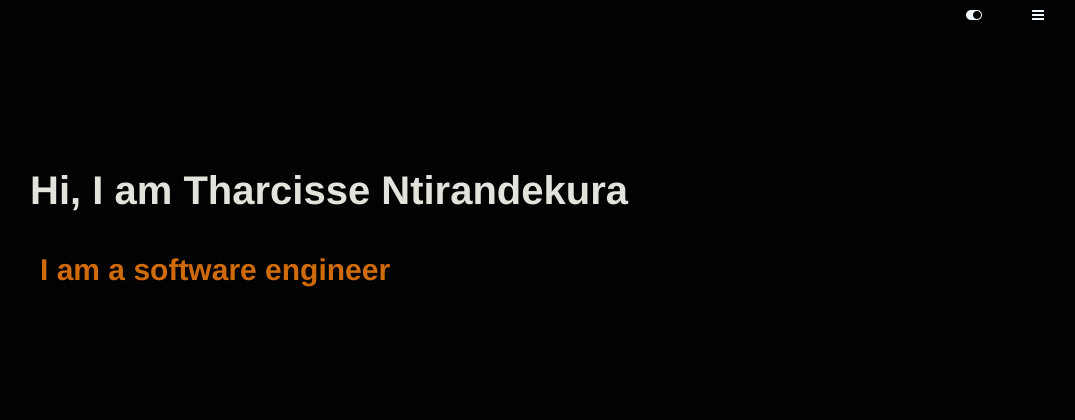
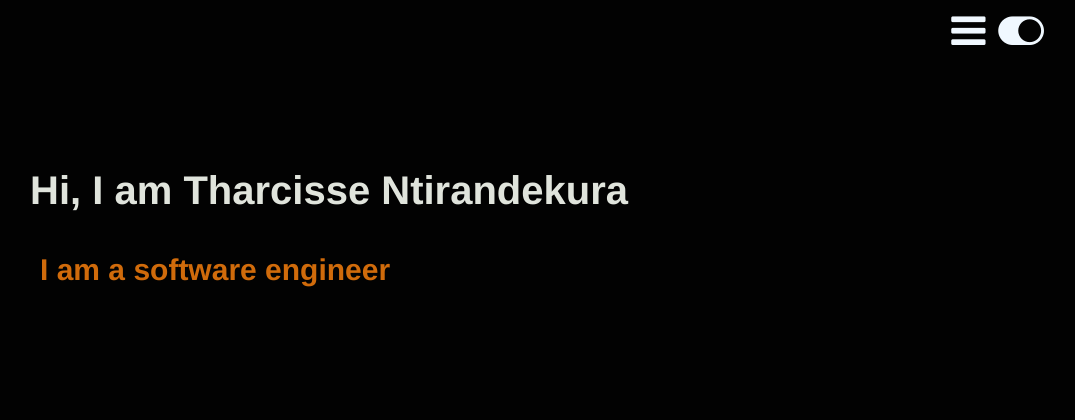
Before and after one commit to tharcissentirandekura/portapp, a Django app: page / in a window 1280 px wide. Shown: the top 420 px of the page, without its empty margins (178-1253 px from the left). Run offline with Django 4.2, Linux system fonts and the light colour scheme.

Commit message:
save the changes for javascript

```diff
--- a/oberlin/tharack/static/tharack/backend/index.js
+++ b/oberlin/tharack/static/tharack/backend/index.js
@@ -1,15 +1,11 @@
 function change() {
     document.querySelector("#backs").onclick = () => {
-      console.log("names");
-      console.log("clicked");
 
       if (document.querySelector("body").style.backgroundColor === "white") {
         // change color and background color of the body
-        console.log("color white");
         document.querySelector("body").style.backgroundColor = "black";
         document.querySelector("body").style.color = "white";
       } else {
-        console.log("color black");
         document.querySelector("body").style.backgroundColor = "white";
         document.querySelector("body").style.color = "black";
         document.querySelector(".nav-bar").style.color = "white";
@@ -18,18 +14,23 @@
   }
 
   function toggles() {
-    console.log("clicked with funge");
+    let state = document.querySelector(".nav-bar");
+    let positioning = document.querySelector(".menue");
     document.querySelector("#show").onclick = () => {
-      let state = document.querySelector(".nav-bar");
-      let positioning = document.querySelector(".menu");
+        positioning.style.display = "block";
+
       if (state.style.display === "none") {
         state.style.display = "block";
         positioning.style.position = "relative";
         positioning.style.bottom = "70px";
 
+
         state.style.display.scrollBehavior = "smooth";
       } else {
         state.style.display = "none";
+        positioning.style.display = "block";
+        // positioning.style.fontSize = "x-large";
+
       }
     };
   }
--- a/oberlin/tharack/static/tharack/files/layout.css
+++ b/oberlin/tharack/static/tharack/files/layout.css
@@ -51,12 +51,12 @@
     bottom: 120px;
     margin: 2em 6em;
   }
-  span {
+  .menue{
     display: block;
     position: relative;
     float: right;
     margin-right: 50px;
-    font-size: 30px;
+    font-size: 40px;
     /*   bottom:50px; */
   }
   span:hover {
--- a/oberlin/tharack/templates/tharack/contact.html
+++ b/oberlin/tharack/templates/tharack/contact.html
@@ -3,6 +3,7 @@
 
 {% block body %}
     <link rel="stylesheet" href="{% static 'tharack/files/contact.css'%}">
+    <script src="{% static 'tharack/backend/index.js' %}"></script>
     <section class="contact_bar">
         <div class="contact">
             <h3>+1 440 458 1012</h3>
--- a/oberlin/tharack/templates/tharack/home.html
+++ b/oberlin/tharack/templates/tharack/home.html
@@ -3,6 +3,7 @@
 {%load static%}
 {% block body %}
     <link rel="stylesheet" href="{% static 'tharack/files/home.css' %}">
+    <script src="{% static 'tharack/backend/index.js' %}"></script>
     <section class="identify">
         <div>
             <h1>Hi, I am Tharcisse Ntirandekura</h1>
--- a/oberlin/tharack/templates/tharack/layout.html
+++ b/oberlin/tharack/templates/tharack/layout.html
@@ -21,21 +21,17 @@
         <li id="portfolio"><a href="{% url 'tharack:portfolio' %}">porfolio</a></li>
         <li id="resume"><a href="">resume</a></li>
         <li id="contact"><a href="{% url 'tharack:contact' %}">contact</a></li>
-        <span id="backs"onclick = "change()" class="fa fa-toggle-on"></span>
-
-
         </ul>
-
     </section>
 
-    </section>
-    <div class="menu">
+    <div class="menue">
         <span id='show' onclick="toggles()" class="fa fa-bars"></span>
         <span id="backs" onclick="change()" class="fa fa-toggle-on"></span>
     </div>
     <script src="{% static 'tharack/backend/index.js' %}"></script>
 
     {% block body %}
+
     {% endblock  %}
 
 </body>
--- a/oberlin/tharack/templates/tharack/portfolio.html
+++ b/oberlin/tharack/templates/tharack/portfolio.html
@@ -3,6 +3,7 @@
 {%load static%}
 {% block body %}
     <link rel="stylesheet" href="{% static 'tharack/files/portfolio.css' %}">
+    <script src="{% static 'tharack/backend/index.js' %}"></script>
     <div class="intro">
         <h1>welcome to my projects</h1>
     </div>
```
